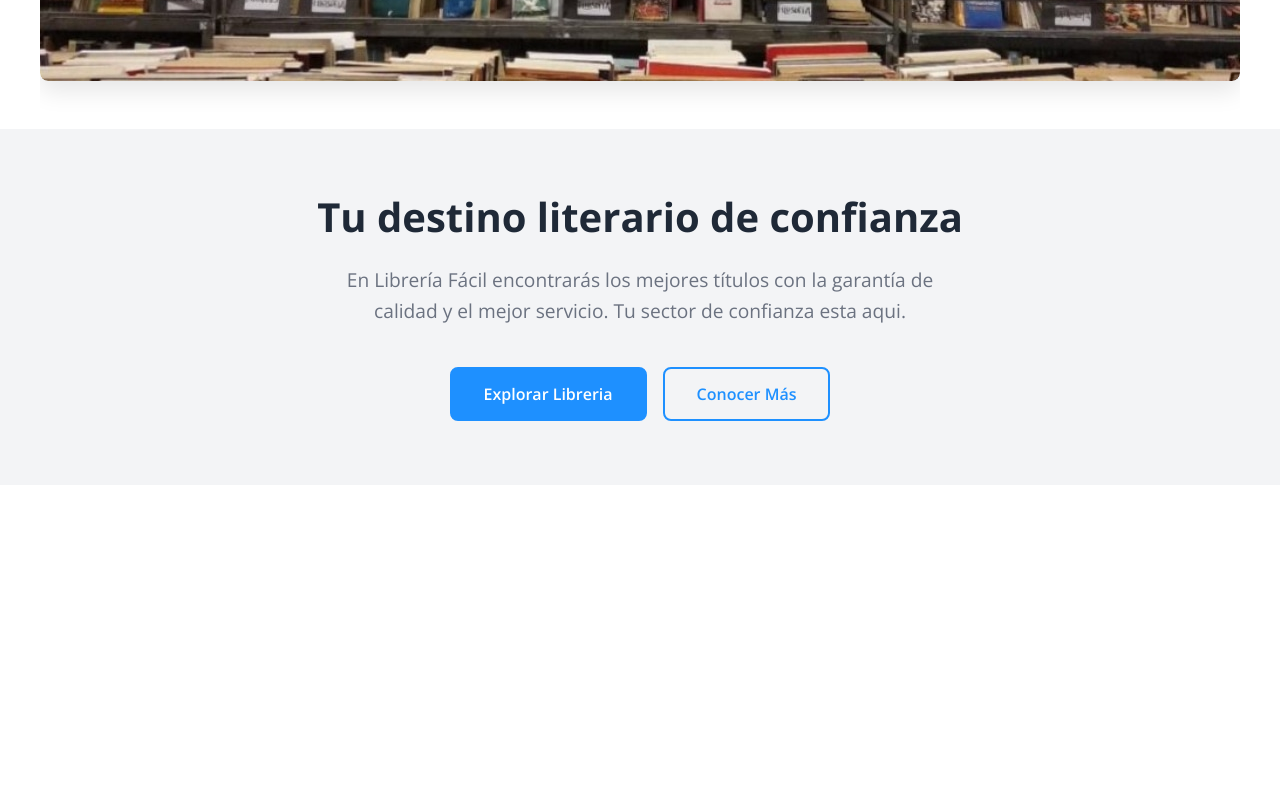
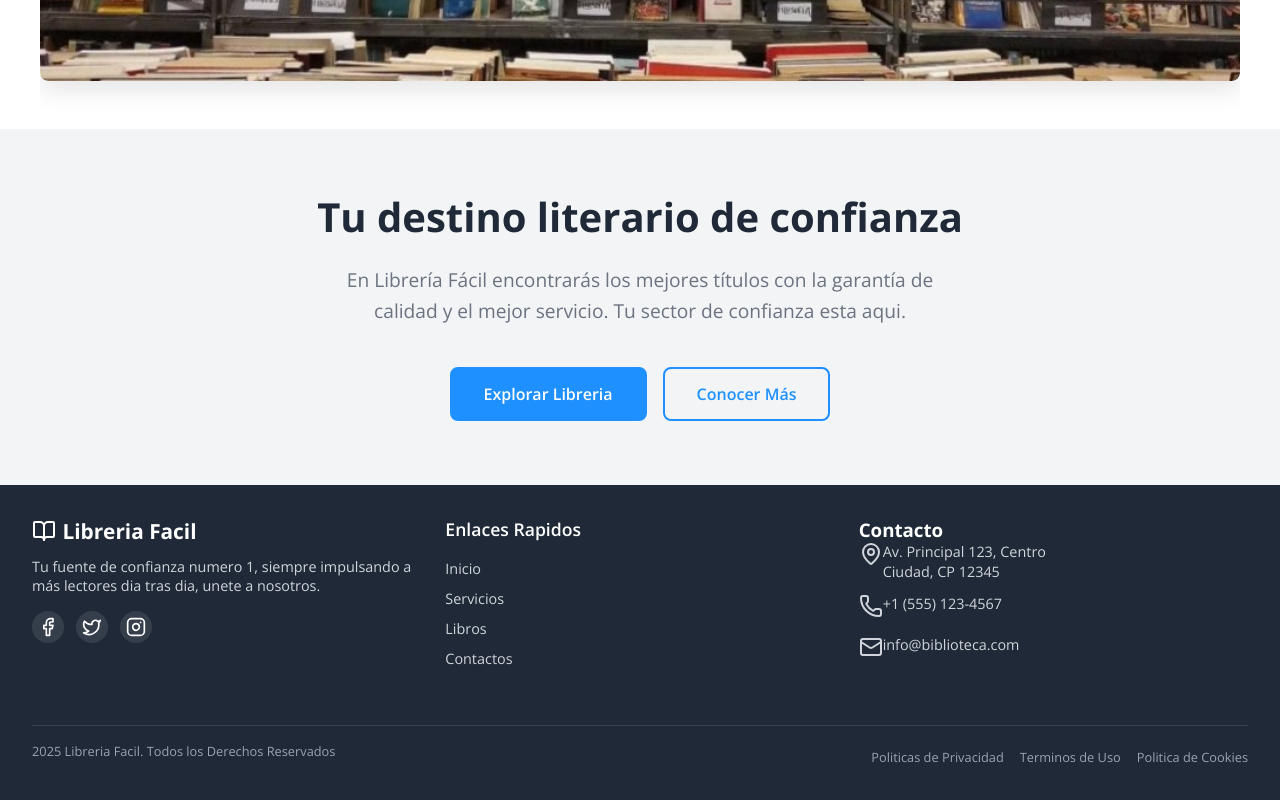
Before and after one commit to gerald-gv/libreriafacil, a React (Create React App) app: page / in a window 1280 px wide. Shown: the part 570-1370 px from the top of the page. Before the commit the page ends 1055 px from the top, so only its background shows below. Built offline with nearby package versions, Linux system fonts and the light colour scheme.

Commit message:
Estilos Footer - Footer añadido a Inicio

```diff
--- a/src/estilos/principal.css
+++ b/src/estilos/principal.css
@@ -3,6 +3,7 @@
     box-sizing: border-box;
     padding: 0;
     margin: 0;
+    font-family: "Open Sans", sans-serif;
 }
 
 main {
@@ -33,7 +34,6 @@ main {
 }
 
 .logo {
-    font-family: "Open Sans", sans-serif;
     font-size: 1.5rem;
     font-weight: bold;
     color: white;
@@ -52,7 +52,6 @@ main {
 
 .navBar ul li a {
     text-decoration: none;
-    font-family: "Open Sans", sans-serif;
     font-weight: 600;
     font-size: 18px;
     color: white;
@@ -178,7 +177,6 @@ main {
 }
 
 .contenedor-info h2 {
-    font-family: "Open Sans", sans-serif;
     font-size: 2.5rem;
     font-weight: bold;
     color: #1f2937;
@@ -187,7 +185,6 @@ main {
 }
 
 .contenedor-info p {
-    font-family: "Open Sans", sans-serif;
     font-size: 1.2rem;
     color: #6b7280;
     line-height: 1.6;
@@ -205,7 +202,6 @@ main {
 }
 
 .btn {
-    font-family: "Open Sans", sans-serif;
     font-size: 1rem;
     font-weight: 600;
     padding: 0.875rem 2rem;
@@ -242,3 +238,140 @@ main {
     transform: translateY(-2px);
     box-shadow: 0 4px 12px rgba(30, 144, 255, 0.2);
 }
+
+/* --------------------------------FOOTER--------------------------------*/
+
+.footer-pagina{
+    background: #1f2937;
+    color: white;
+    padding: 2rem 0rem;
+}
+
+.footer-contenedor{
+    max-width: 80rem;
+    margin: 0 auto;
+    padding: 0 2rem;
+}
+
+.contenido-footer{
+    display: grid;
+    grid-template-columns: repeat(auto-fit, minmax(220px, 1fr));
+    gap: 1.5rem;
+}
+
+.columna-footer{
+    margin-bottom: 1rem;
+}
+
+.logo-footer{
+    display: flex;
+    align-items: center;
+    gap: 0.4rem;
+    margin-bottom: 0.75rem;
+    font-size: 1.3rem;
+    font-weight: bold;
+    color: white;
+    text-decoration: none;
+}
+
+.descripcion-footer{
+    color: #d1d5db;
+    margin-bottom: 1rem;
+    font-size: 0.9rem;
+}
+
+.redes-sociales{
+    display: flex;
+    align-items: flex-start;
+    gap: 0.75rem;
+}
+
+.icono-social{
+    background: rgba(255, 255, 255, 0.1);
+    color: white;
+    width: 2rem;
+    height: 2rem;
+    border-radius: 50%;
+    display: flex;
+    align-items: center;
+    justify-content: center;
+    transition: all 0.3s ease;
+}
+
+.icono-social:hover{
+    background: #1e90ff;
+    transform: translateY(-2px);
+}
+
+.titulo-enlaces{
+    font-size: 1.1rem;
+    font-weight: 600;
+    margin-bottom: 1rem;
+}
+
+.enlaces{
+    list-style: none;
+}
+
+.enlaces li{
+    margin-bottom: 0.5rem;
+}
+
+.enlaces li a{
+    text-decoration: none;
+    color: #d1d5db;;
+    transition: color 0.3s ease;
+    font-size: 0.9rem;
+}
+
+.enlaces li a:hover{
+    color: #1e90ff;
+}
+
+.info-contacto{
+    list-style: none;
+}
+
+.info-contacto li{
+    display: flex;
+    margin-bottom: 0.75rem;
+}
+
+.contacto-dato{
+    color: #d1d5db;
+    line-height: 1.4;
+    font-size: 0.9rem;
+}
+
+.barra-footer{
+    border-top: 1px solid #374151;
+    margin-top: 2rem;
+    padding-top: 1rem;
+    display: flex;
+    flex-wrap: wrap;
+    justify-content: space-between;
+    align-items: center;
+}
+
+.copyright{
+    font-size: 0.8rem;
+    color: #9ca3af;
+    margin-bottom: 0.75rem;
+}
+
+.enlaces-legales{
+    display: flex;
+    flex-wrap: wrap;
+    gap: 1rem;
+}
+
+.enlace-legal{
+    text-decoration: none;
+    font-size: 0.8rem;
+    color: #9ca3af;
+    transition: color 0.3s ease;
+}
+
+.enlace-legal:hover{
+    color: #1e90ff;
+}
--- a/src/paginas/Inicio.js
+++ b/src/paginas/Inicio.js
@@ -2,6 +2,7 @@ import React from "react";
 import NavMenu from "../elementos/NavMenu"
 import SliderImg from "../elementos/Slider"
 import SectionInicio from "../elementos/Section-Inicio"
+import Footer from "../elementos/Footer"
 import "../estilos/principal.css"
 
 const Inicio = () => {
@@ -12,6 +13,7 @@ const Inicio = () => {
             <SliderImg />
         </main>
         <SectionInicio />
+        <Footer />
     </div>
   )
 }
```
